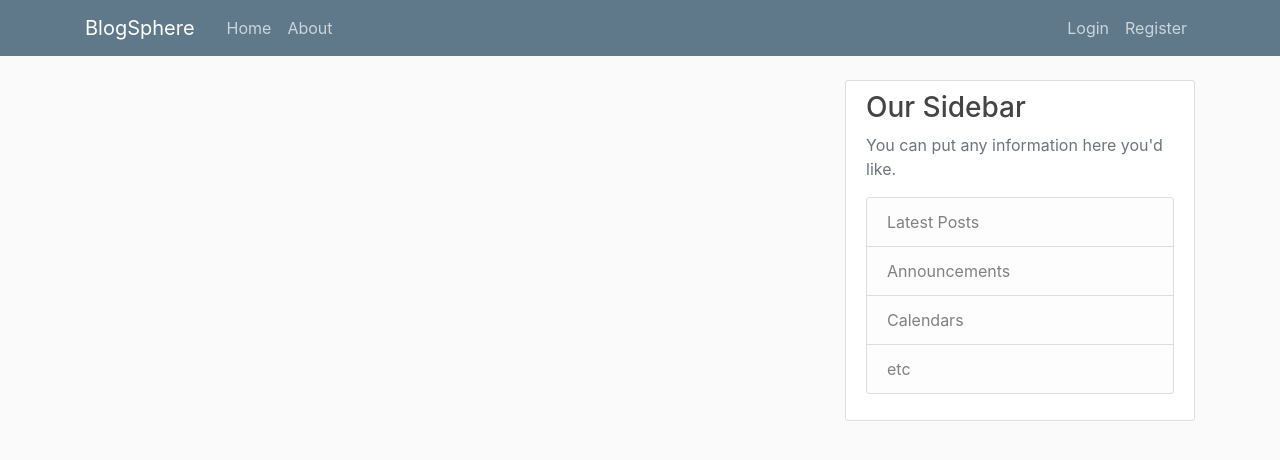
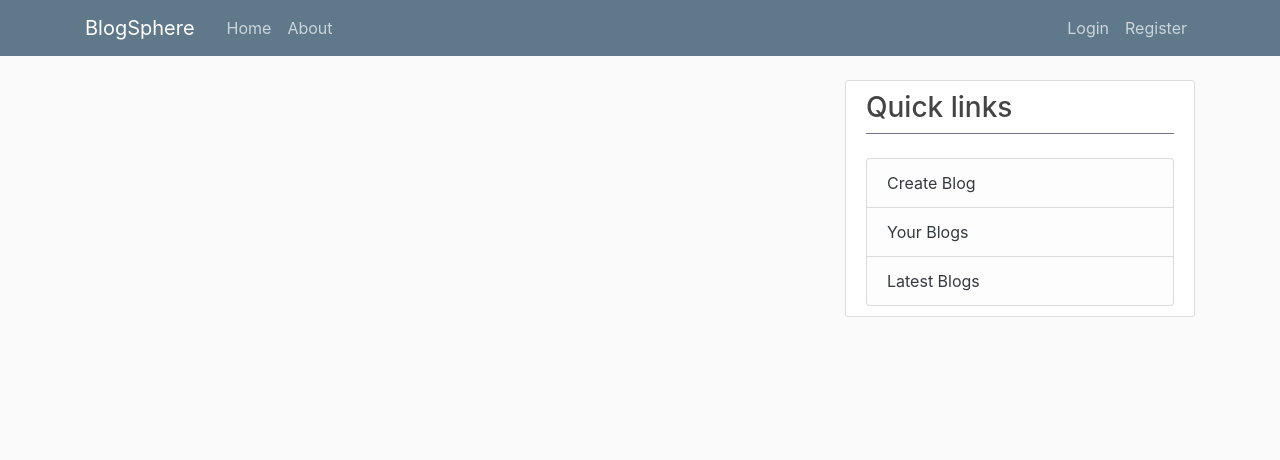
Before and after one commit to Sarthakpurii/BlogSphere, a Django app: page /blog/ in a window 1280 px wide. Shown: the top 460 px of the page. Run offline with Django 5.2, Linux system fonts and the light colour scheme; data that the repository does not hold is empty; some libraries are stand-ins or nearby versions.

Commit message:
REFACTOR: updated sidebar

```diff
--- a/blog/templates/blog/base.html
+++ b/blog/templates/blog/base.html
@@ -58,15 +58,19 @@
           </div>
           <div class="col-md-4">
             <div class="content-section">
-              <h3>Our Sidebar</h3>
-              <p class='text-muted'>You can put any information here you'd like.
+              <h3 class="fw-bold border-bottom border-secondary pb-2 mb-4">Quick links</h3>
+              <!-- <p></p> -->
                 <ul class="list-group">
-                  <li class="list-group-item list-group-item-light">Latest Posts</li>
-                  <li class="list-group-item list-group-item-light">Announcements</li>
-                  <li class="list-group-item list-group-item-light">Calendars</li>
-                  <li class="list-group-item list-group-item-light">etc</li>
+                  <li class="list-group-item list-group-item-light">
+                    <a href="{% url 'user-profile' %}" class="text-dark">Create Blog</a>
+                  </li>
+                  <li class="list-group-item list-group-item-light">
+                    <a href="{% url 'user-profile' %}" class="text-dark">Your Blogs</a>
+                  </li>
+                  <li class="list-group-item list-group-item-light">
+                    <a href="{% url 'blog-home' %}" class="text-dark">Latest Blogs</a>
+                  </li>
                 </ul>
-              </p>
             </div>
           </div>
         </div>
```
Also changed, not shown: blog/views.py (line endings or trailing spaces).
